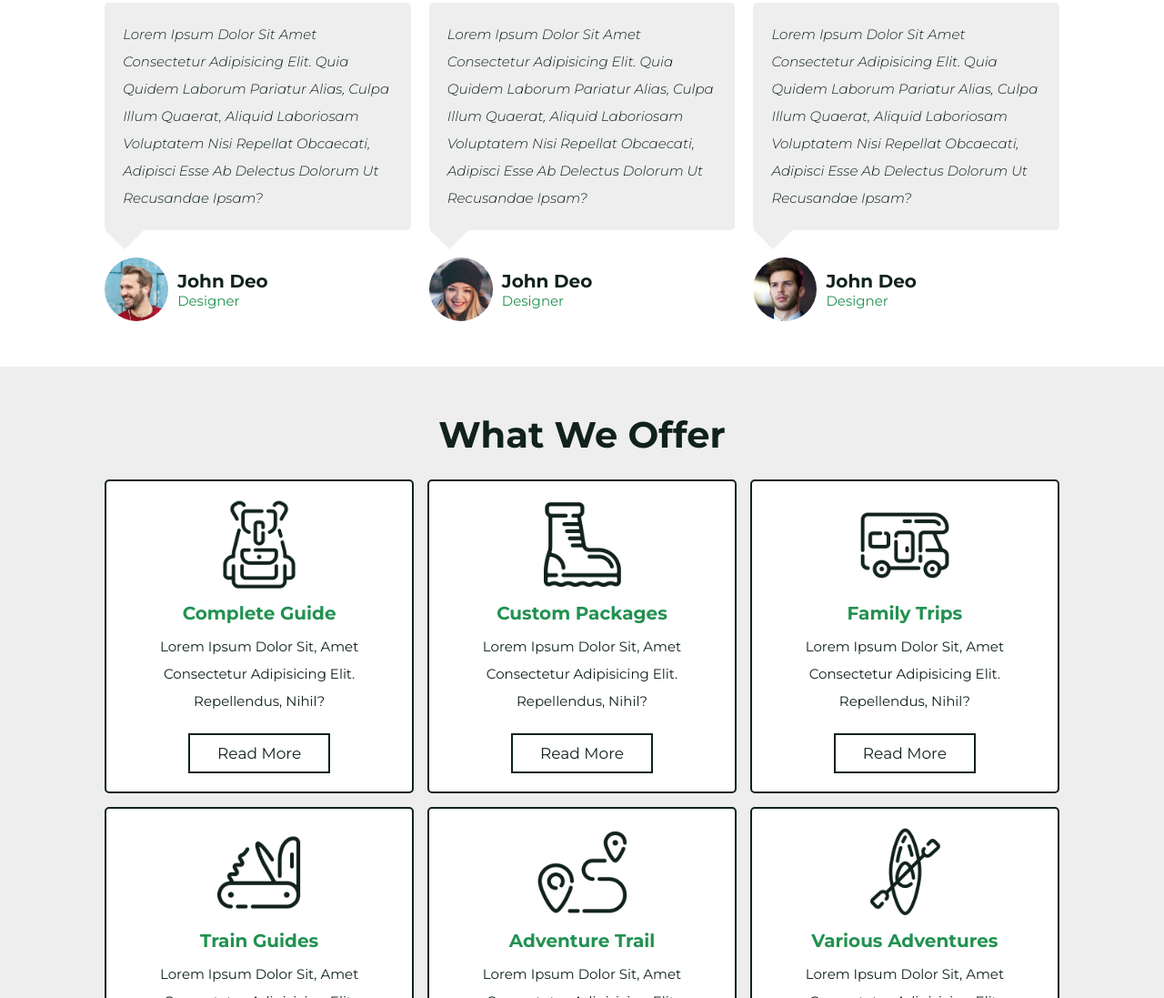
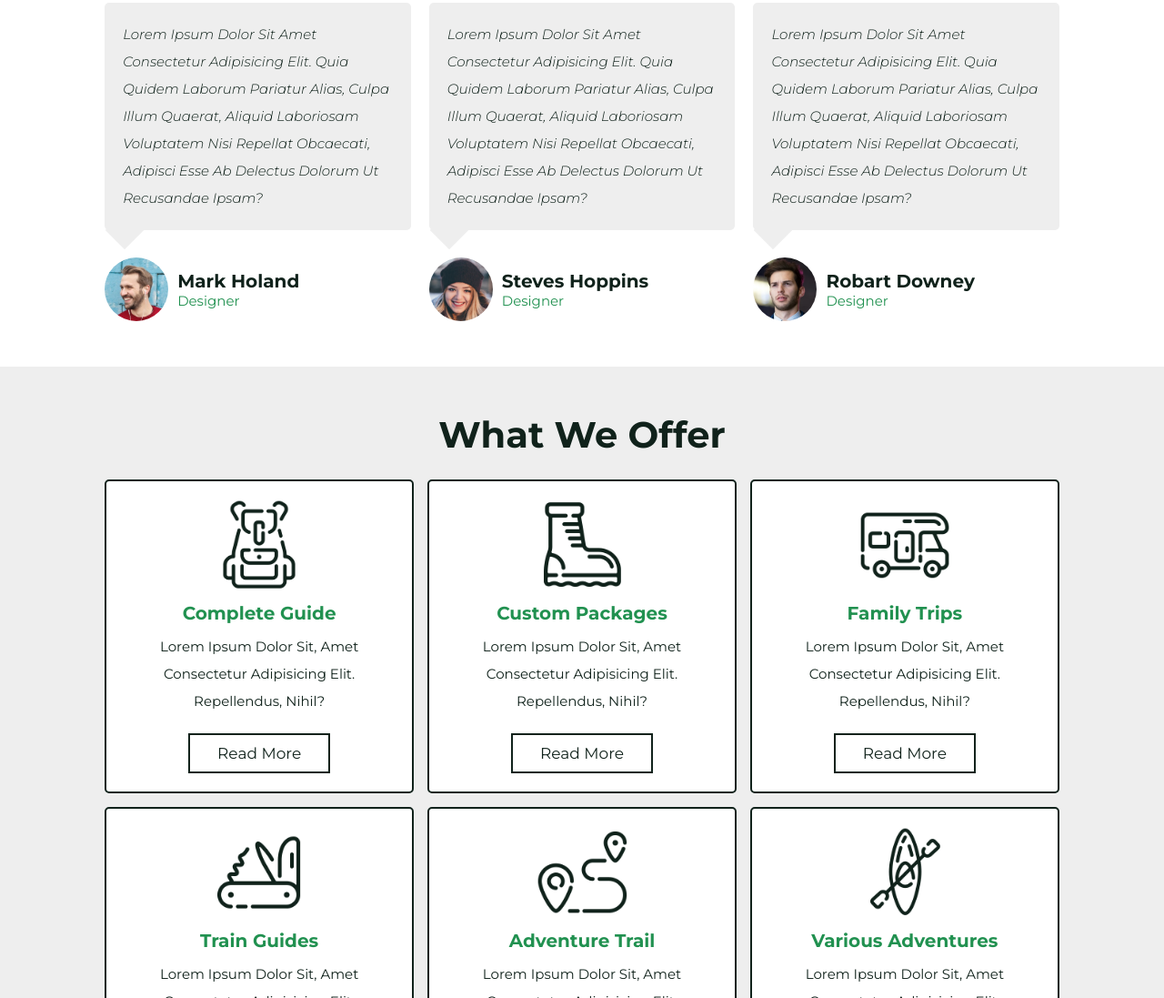
Before and after one commit to MrITACHI008/DreamVenture, a plain HTML site: page index.html in a window 1280 px wide. Shown: the part 4150-5247 px from the top of the page at 91% size. Drawn offline with nearby package versions, Linux system fonts and the light colour scheme; a web font is replaced by a local one.

Commit message:
Update index.html

```diff
--- a/index.html
+++ b/index.html
@@ -422,7 +422,7 @@
                 <div class="user">
                     <img src="images/pic-1.png" alt="">
                     <div class="info">
-                        <h3>john deo</h3>
+                        <h3>Mark Holand</h3>
                         <span>designer</span>
                     </div>
                 </div>
@@ -433,7 +433,7 @@
                 <div class="user">
                     <img src="images/pic-2.png" alt="">
                     <div class="info">
-                        <h3>john deo</h3>
+                        <h3>Steves Hoppins</h3>
                         <span>designer</span>
                     </div>
                 </div>
@@ -444,7 +444,7 @@
                 <div class="user">
                     <img src="images/pic-3.png" alt="">
                     <div class="info">
-                        <h3>john deo</h3>
+                        <h3>Robart Downey</h3>
                         <span>designer</span>
                     </div>
                 </div>
@@ -455,7 +455,7 @@
                 <div class="user">
                     <img src="images/pic-4.png" alt="">
                     <div class="info">
-                        <h3>john deo</h3>
+                        <h3>Sam Sandburgs</h3>
                         <span>designer</span>
                     </div>
                 </div>
@@ -466,7 +466,7 @@
                 <div class="user">
                     <img src="images/pic-5.png" alt="">
                     <div class="info">
-                        <h3>john deo</h3>
+                        <h3>Tom Holand</h3>
                         <span>designer</span>
                     </div>
                 </div>
@@ -477,7 +477,7 @@
                 <div class="user">
                     <img src="images/pic-6.png" alt="">
                     <div class="info">
-                        <h3>john deo</h3>
+                        <h3>Mack Chose</h3>
                         <span>designer</span>
                     </div>
                 </div>
```
